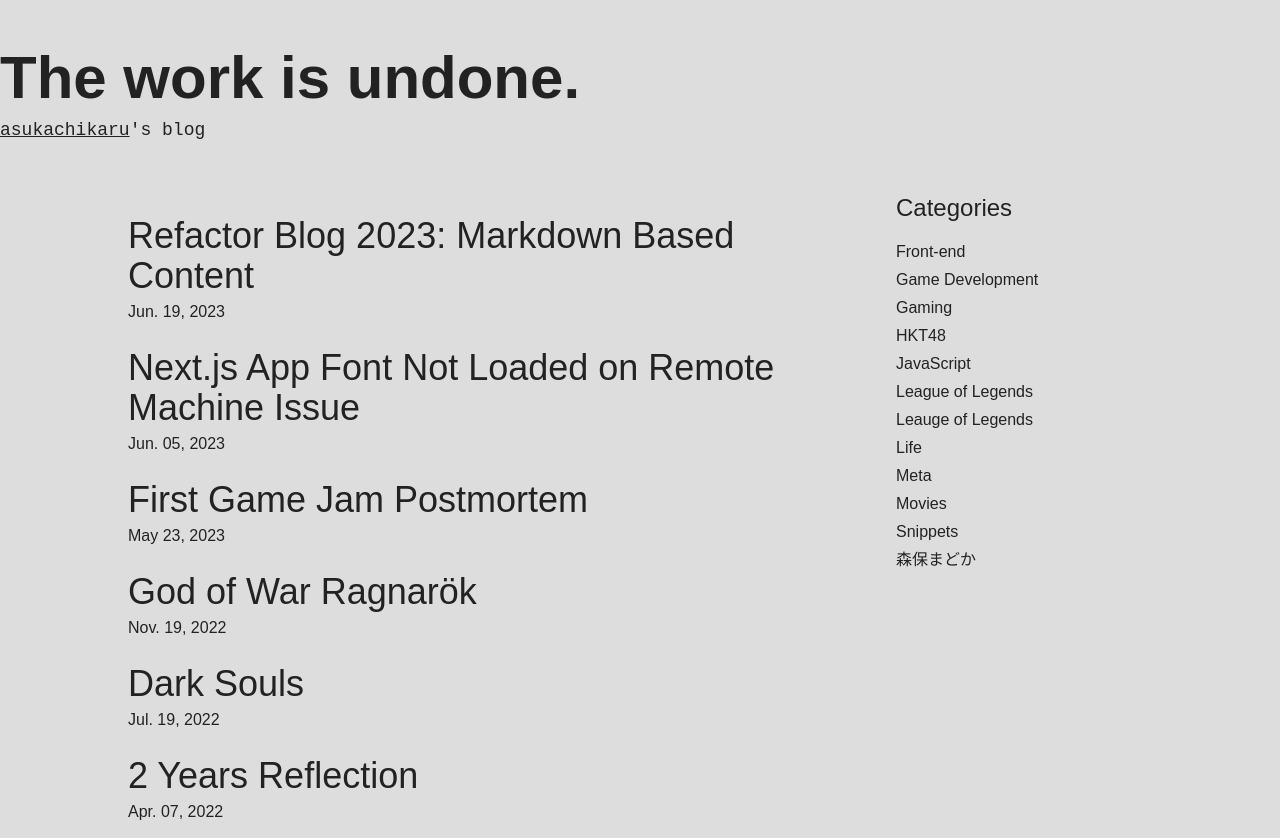
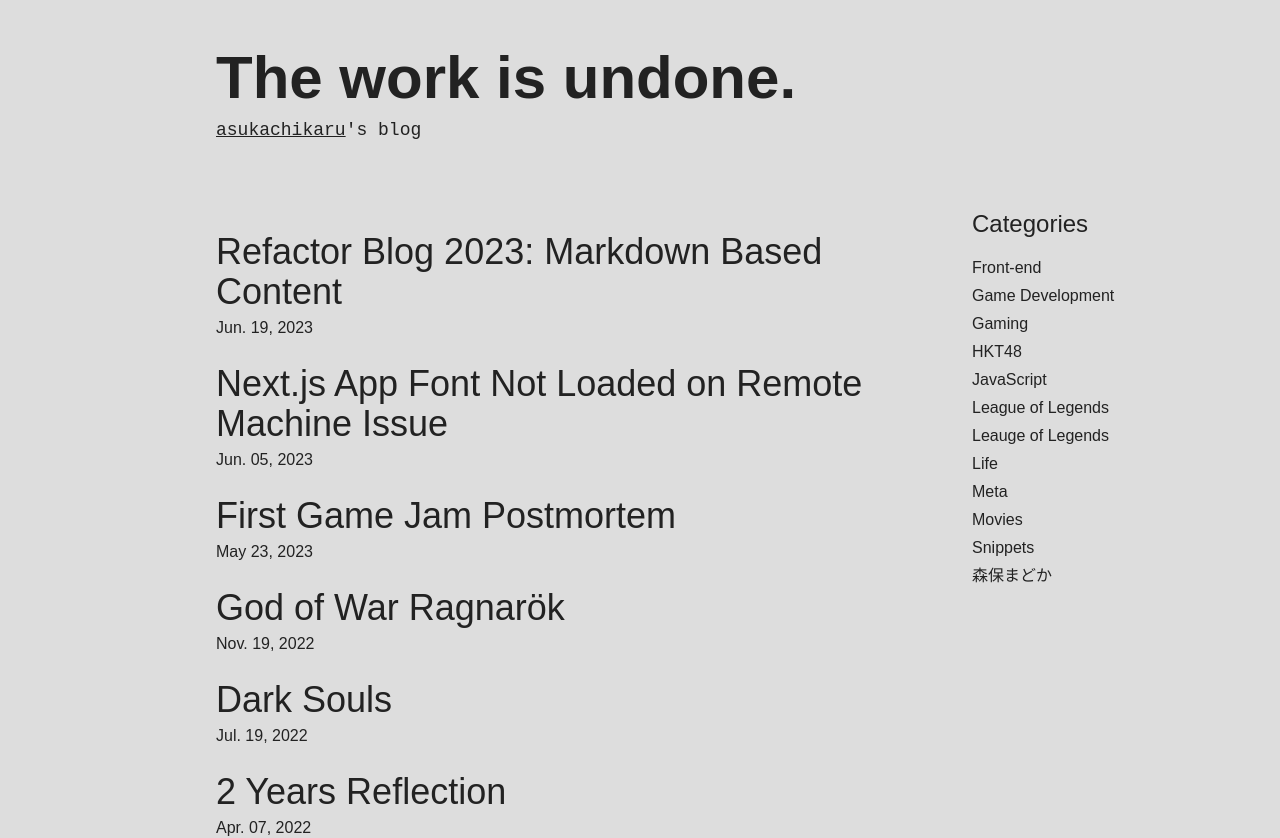
Before and after one commit to AsukaCHikaru/blog-v5, a Next.js app: page / in a window 1280 px wide. Shown: the top 838 px of the page. Built offline with nearby package versions, Linux system fonts and the light colour scheme.

Commit message:
feat: use grid layout

```diff
--- a/components/CategoryList.tsx
+++ b/components/CategoryList.tsx
@@ -24,7 +24,7 @@ export const CategoryList: FC<Props> = ({
   }, [postSummaryList]);
 
   return (
-    <div className="hidden xl:block">
+    <div className="hidden lg:block col-span-3">
       <h2 className="text-2xl font-medium mb-4">Categories</h2>
       <ul>
         {categoryList.map((category) => (
--- a/components/Footer.tsx
+++ b/components/Footer.tsx
@@ -2,7 +2,7 @@ import { FC } from 'react';
 
 export const Footer: FC = () => {
   return (
-    <div className="mt-16 mb-5 text-center">
+    <div className="mt-16 mb-5 text-center col-span-12 lg:col-span-8 lg:col-start-3">
       <a
         href="https://asukachikaru.com"
         rel="noopener noreferrer"
--- a/components/Layout.tsx
+++ b/components/Layout.tsx
@@ -1,5 +1,9 @@
 import { FC, PropsWithChildren } from 'react';
 
 export const Layout: FC<PropsWithChildren> = ({ children }) => {
-  return <div className="max-w-3xl mx-auto">{children}</div>;
+  return (
+    <div className="max-w-7xl mx-auto grid grid-cols-12 gap-0 lg:gap-4">
+      {children}
+    </div>
+  );
 };
--- a/components/PostDetailPageHeader.tsx
+++ b/components/PostDetailPageHeader.tsx
@@ -9,7 +9,7 @@ interface Props {
 
 export const PostDetailPageHeader: FC<Props> = ({ postSummary }) => {
   return (
-    <div className="my-12">
+    <div className="my-12 col-span-10 col-start-2 lg:col-span-7 lg:col-start-3">
       <h1 className="mb-2 text-6xl font-extrabold">{postSummary.title}</h1>
       <div className="text-xl">
         <span
--- a/components/PostListPage.tsx
+++ b/components/PostListPage.tsx
@@ -4,9 +4,9 @@ import { FC, useMemo, useState } from 'react';
 import { PostSummary } from '../types';
 import { CategoryList } from './CategoryList';
 import { Footer } from './Footer';
+import { Layout } from './Layout';
 import { PostLink } from './PostLink';
 import { PostListPageHeader } from './PostListPageHeader';
-import { ResponsiveLayout } from './ResponsiveLayout';
 
 interface Props {
   postSummaryList: PostSummary[];
@@ -36,9 +36,9 @@ export const PostListPage: FC<Props> = ({ postSummaryList }) => {
         <meta property="og:title" content="The work is undone." />
         <meta property="twitter:title" content="The work is undone." />
       </Head>
-      <PostListPageHeader />
-      <ResponsiveLayout>
-        <div className="w-[768px] pr-12">
+      <Layout>
+        <PostListPageHeader />
+        <div className="col-span-10 col-start-2 lg:col-span-7 lg:col-start-3">
           {filteredPostList.map((postSummary) => {
             return <PostLink postSummary={postSummary} key={postSummary.id} />;
           })}
@@ -48,8 +48,8 @@ export const PostListPage: FC<Props> = ({ postSummaryList }) => {
           postSummaryList={postSummaryList}
           onCategoryClick={handleCategoryClick}
         />
-      </ResponsiveLayout>
-      <Footer />
+        <Footer />
+      </Layout>
     </>
   );
 };
--- a/components/PostListPageHeader.tsx
+++ b/components/PostListPageHeader.tsx
@@ -3,7 +3,7 @@ import Link from 'next/link';
 
 export const PostListPageHeader: FC = () => {
   return (
-    <div className="my-12">
+    <div className="my-12 col-span-10 col-start-2 lg:col-span-9 lg:col-start-3">
       <h1 className="mb-2 text-6xl font-extrabold">
         <Link href="/">The work is undone.</Link>
       </h1>
--- a/components/ResponsiveLayout.tsx
+++ /dev/null
@@ -1,5 +0,0 @@
-import { FC, PropsWithChildren } from 'react';
-
-export const ResponsiveLayout: FC<PropsWithChildren> = ({ children }) => {
-  return <div className="max-w-3xl mx-auto flex xl:max-w-5xl">{children}</div>;
-};
--- a/pages/post/[pathname].tsx
+++ b/pages/post/[pathname].tsx
@@ -27,9 +27,11 @@ const Post: FC<Props> = ({ postContent, postSummary }) => {
       </Head>
       <Layout>
         <PostDetailPageHeader postSummary={postSummary} />
-        {postContent.map((block, i) => (
-          <PostBodyBlock block={block} key={i} />
-        ))}
+        <div className="col-span-10 col-start-2 lg:col-span-7 lg:col-start-3">
+          {postContent.map((block, i) => (
+            <PostBodyBlock block={block} key={i} />
+          ))}
+        </div>
         <Footer />
       </Layout>
     </>
```
